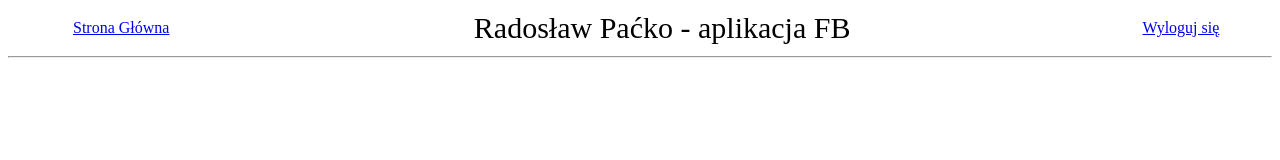
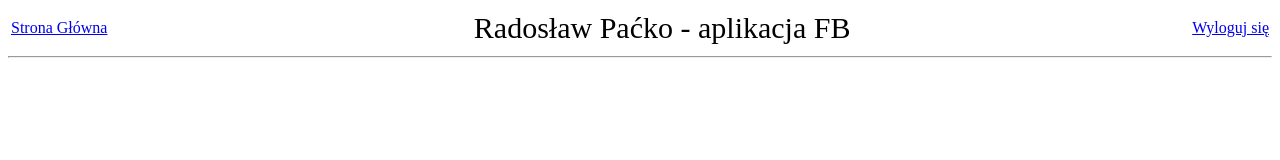
Before and after one commit to packoradoslaw/packoradoslaw.github.io, a plain HTML site: page index.html in a window 1280 px wide. Drawn offline with nearby package versions, Linux system fonts and the light colour scheme.

Commit message:
Update index.html

```diff
--- a/index.html
+++ b/index.html
@@ -11,11 +11,11 @@
 </head>
 <body>
 	<div id="gora">
-		<table width="100%" style="text-align: center">
+		<table width="100%">
 		<tr>
-		<td><a href="www.radoslawpacko.cba.pl">Strona Główna</a></td>
-		<td colspan="4" style="font-size: 30px; font-family: Lilita+One"> Radosław Paćko - aplikacja FB </td>
-		<td>
+		<td><a href="http://www.radoslawpacko.cba.pl">Strona Główna</a></td>
+		<td colspan="4" style="font-size: 30px; font-family: Lilita+One; text-align: center"> Radosław Paćko - aplikacja FB </td>
+		<td style="text-align: right">
 		<fb:login-button
             id="fb-btn"
             scope="public_profile,email"
```
